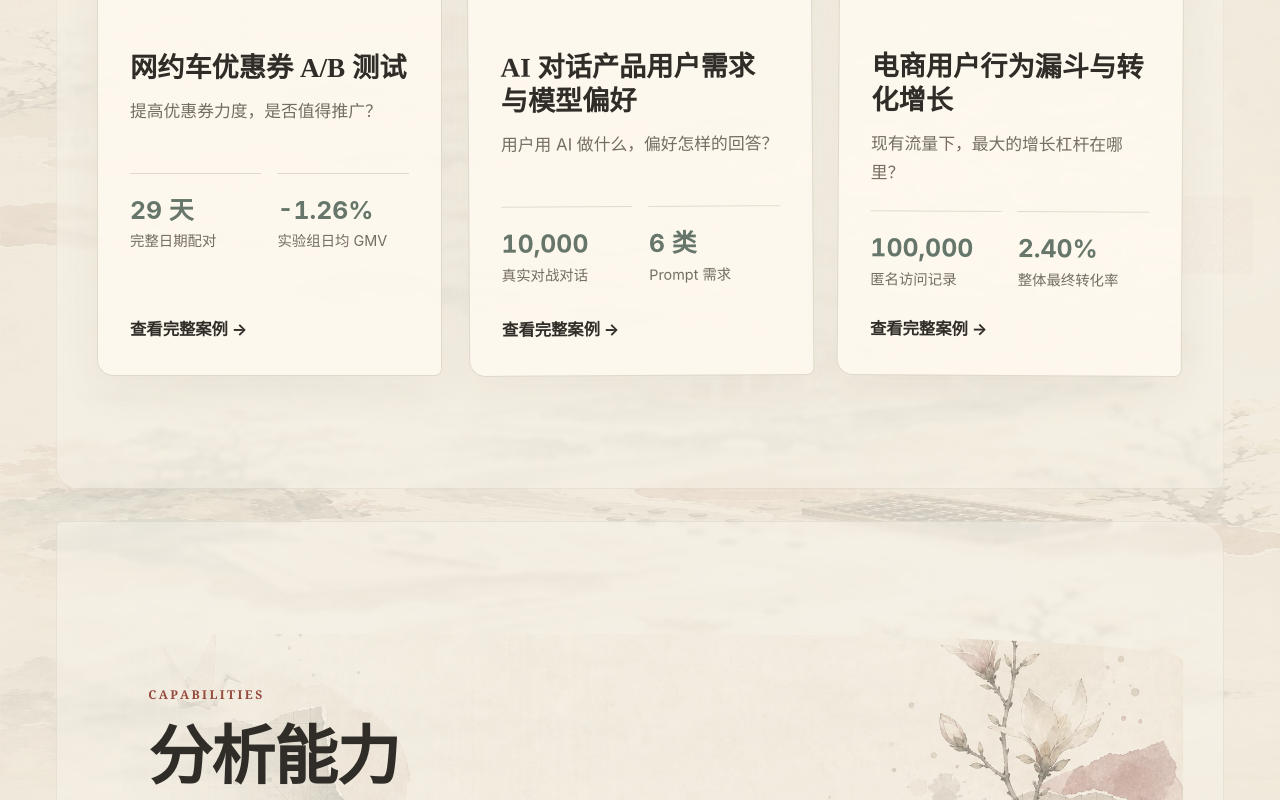
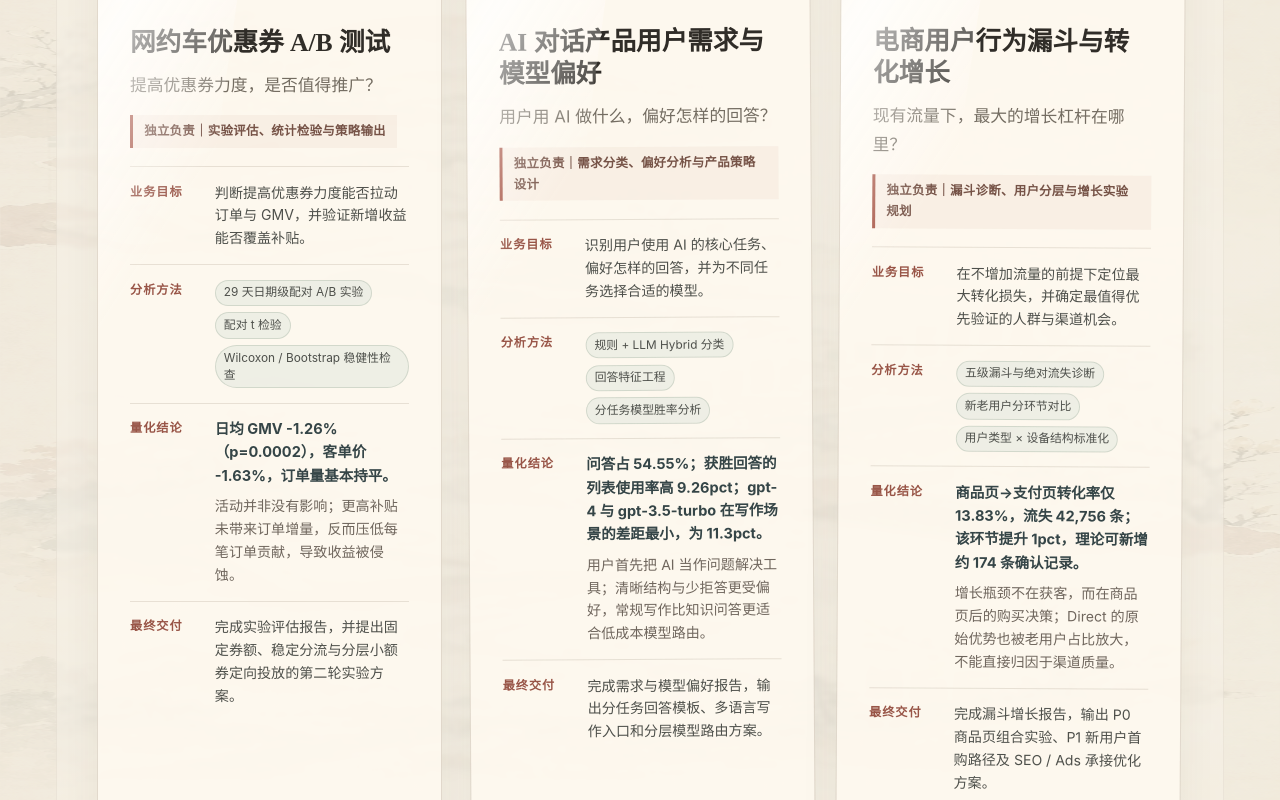
Before and after one commit to lulu04201226/song-tingxuan-portfolio, a Next.js app: page / in a window 1280 px wide. Shown: the part 4820-5620 px from the top of the page. Built offline with nearby package versions, Linux system fonts and the light colour scheme.

Commit message:
Enrich project cards with business context

```diff
--- a/app/globals.css
+++ b/app/globals.css
@@ -291,6 +291,24 @@ html{scroll-behavior:auto!important}
  .case-hero{padding-left:3.2rem;padding-right:3.2rem}
  .project-card{max-width:none}.charts-grid{grid-template-columns:repeat(2,minmax(0,1fr))}
 }
+
+/* Recruiter-facing project summaries: complete enough to scan, compact enough to compare. */
+.project-card-detailed{min-height:700px;padding:1.8rem;isolation:isolate}
+.project-card-detailed h3{margin:2rem 0 .55rem;font-size:clamp(1.55rem,2vw,2rem)}
+.project-card-detailed .question{min-height:auto;margin:.2rem 0 1rem}
+.project-role{align-self:flex-start;margin-bottom:1.15rem;padding:.38rem .7rem;border-left:3px solid var(--clay);background:rgba(181,124,101,.08);color:#765347;font-size:.78rem;font-weight:700;letter-spacing:.02em}
+.project-brief{margin:0;display:grid;gap:0}
+.project-brief>div{display:grid;grid-template-columns:4.5rem minmax(0,1fr);gap:.8rem;padding:.9rem 0;border-top:1px solid rgba(82,64,43,.13)}
+.project-brief dt{color:#985547;font-size:.76rem;font-weight:800;letter-spacing:.08em}
+.project-brief dd{margin:0;color:#4e504b;font-size:.88rem;line-height:1.62}
+.project-brief dd strong{display:block;color:#354547;font-size:.91rem;line-height:1.6}
+.conclusion-reading{display:block;margin-top:.45rem;color:#6f665d}
+.method-chips{display:flex;flex-wrap:wrap;gap:.4rem}
+.method-chips>span{padding:.22rem .5rem;border:1px solid rgba(119,140,121,.24);border-radius:999px;background:rgba(221,229,220,.48);font-size:.74rem;line-height:1.45}
+.project-card-detailed .text-link{padding-top:1.1rem}
+@media(min-width:1200px){.project-card-detailed{min-height:720px}}
+@media(min-width:768px) and (max-width:1199px){.project-card-detailed{min-height:680px}.project-card-detailed:last-child{min-height:0}}
+@media(max-width:767px){.project-card-detailed{min-height:0}.project-brief>div{grid-template-columns:1fr;gap:.32rem}.project-brief dd{font-size:.94rem}.project-role{font-size:.82rem}}
 @media(min-width:1600px){
  body::before{content:"";position:fixed;z-index:-1;pointer-events:none;left:1.5vw;bottom:4vh;width:220px;height:310px;background:url('/visuals/literary-divider.webp') center/contain no-repeat;opacity:.1;filter:saturate(.55);transform:scaleX(-1) rotate(-3deg);mask-image:radial-gradient(ellipse at center,#000 25%,transparent 82%)}
 }
--- a/components/site.tsx
+++ b/components/site.tsx
@@ -1,10 +1,10 @@
 import Link from "next/link";
 import { AcademicCapIcon, ArrowUpRightIcon, BriefcaseIcon, ChartBarIcon, DocumentTextIcon, EnvelopeIcon, Squares2X2Icon, UserIcon } from "@heroicons/react/24/outline";
-import { projects } from "@/data/projects";
+import { projectCardDetails, projects } from "@/data/projects";
 
 export function Header(){return <header className="site-header"><Link href="/" className="brand"><span className="brand-mark">宋</span><span>宋亭萱</span></Link><nav aria-label="主导航"><Link href="/#education">学历背景</Link><Link href="/#experience">实习经历</Link><Link href="/#projects">项目经历</Link><a href="https://github.com/lulu04201226" target="_blank" rel="noreferrer">GitHub <span aria-hidden>↗</span></a></nav></header>}
 export function Footer(){return <footer><div><p className="footer-title">从数据中找到值得行动的答案。</p><p className="muted">数据分析 · 产品分析</p></div><div className="footer-links">{projects.map(p=><a key={p.slug} href={p.github} target="_blank" rel="noreferrer" aria-label={`${p.title} GitHub 仓库（新窗口打开）`}>{p.title}<ArrowUpRightIcon/></a>)}</div></footer>}
-export function ProjectCard({project,index}:{project:(typeof projects)[number],index:number}){return <article className="project-card"><div className="card-top"><span className="index">0{index+1}</span><span className="tag">{project.eyebrow}</span></div><h3>{project.title}</h3><p className="question">{project.question}</p><div className="mini-metrics">{project.metrics.slice(0,2).map(m=><div key={m.label}><strong>{m.value}</strong><span>{m.label}</span></div>)}</div><Link className="text-link" href={`/projects/${project.slug}`}>查看完整案例 <span aria-hidden>→</span></Link></article>}
+export function ProjectCard({project,index}:{project:(typeof projects)[number],index:number}){const detail=projectCardDetails[project.slug];return <article className="project-card project-card-detailed"><div className="card-top"><span className="index">0{index+1}</span><span className="tag">{project.eyebrow}</span></div><h3>{project.title}</h3><p className="question">{project.question}</p><div className="project-role">{detail.role}</div><dl className="project-brief"><div><dt>业务目标</dt><dd>{detail.goal}</dd></div><div><dt>分析方法</dt><dd><span className="method-chips">{detail.methods.map(method=><span key={method}>{method}</span>)}</span></dd></div><div><dt>量化结论</dt><dd><strong>{detail.conclusion}</strong><span className="conclusion-reading">{detail.interpretation}</span></dd></div><div><dt>最终交付</dt><dd>{detail.deliverable}</dd></div></dl><Link className="text-link" href={`/projects/${project.slug}`}>查看完整案例 <span aria-hidden>→</span></Link></article>}
 export function SectionTitle({kicker,title,copy}:{kicker:string,title:string,copy?:string}){return <div className="section-title"><span>{kicker}</span><h2>{title}</h2>{copy&&<p>{copy}</p>}</div>}
 export function GithubButton({href,label="查看项目代码"}:{href:string,label?:string}){return <a className="button" href={href} target="_blank" rel="noreferrer" aria-label={`${label}（新窗口打开）`}><ChartBarIcon/>{label}<ArrowUpRightIcon/></a>}
 export function FeishuButton({href}:{href:string}){const preview=href.startsWith("#");return <a className={`button button-feishu${preview?" is-preview-disabled":""}`} href={href} target={preview?undefined:"_blank"} rel={preview?undefined:"noreferrer"} aria-disabled={preview||undefined} aria-label={preview?"飞书文档将在正式发布后开放":"查看飞书文档（新窗口打开）"}><DocumentTextIcon/>{preview?"飞书文档待开放":"查看飞书文档"}<ArrowUpRightIcon/></a>}
--- a/data/projects.ts
+++ b/data/projects.ts
@@ -14,3 +14,37 @@ export const projects: ProjectCaseStudy[] = [
 ];
 
 export const getProject = (slug: ProjectCaseStudy["slug"]) => projects.find(p => p.slug === slug)!;
+
+export const projectCardDetails: Record<ProjectCaseStudy["slug"], {
+  goal: string;
+  role: string;
+  methods: string[];
+  conclusion: string;
+  interpretation: string;
+  deliverable: string;
+}> = {
+  "ab-test": {
+    goal: "判断提高优惠券力度能否拉动订单与 GMV，并验证新增收益能否覆盖补贴。",
+    role: "独立负责｜实验评估、统计检验与策略输出",
+    methods: ["29 天日期级配对 A/B 实验", "配对 t 检验", "Wilcoxon / Bootstrap 稳健性检查"],
+    conclusion: "日均 GMV -1.26%（p=0.0002），客单价 -1.63%，订单量基本持平。",
+    interpretation: "活动并非没有影响；更高补贴未带来订单增量，反而压低每笔订单贡献，导致收益被侵蚀。",
+    deliverable: "完成实验评估报告，并提出固定券额、稳定分流与分层小额券定向投放的第二轮实验方案。",
+  },
+  "ai-product": {
+    goal: "识别用户使用 AI 的核心任务、偏好怎样的回答，并为不同任务选择合适的模型。",
+    role: "独立负责｜需求分类、偏好分析与产品策略设计",
+    methods: ["规则 + LLM Hybrid 分类", "回答特征工程", "分任务模型胜率分析"],
+    conclusion: "问答占 54.55%；获胜回答的列表使用率高 9.26pct；gpt-4 与 gpt-3.5-turbo 在写作场景的差距最小，为 11.3pct。",
+    interpretation: "用户首先把 AI 当作问题解决工具；清晰结构与少拒答更受偏好，常规写作比知识问答更适合低成本模型路由。",
+    deliverable: "完成需求与模型偏好报告，输出分任务回答模板、多语言写作入口和分层模型路由方案。",
+  },
+  "user-behavior": {
+    goal: "在不增加流量的前提下定位最大转化损失，并确定最值得优先验证的人群与渠道机会。",
+    role: "独立负责｜漏斗诊断、用户分层与增长实验规划",
+    methods: ["五级漏斗与绝对流失诊断", "新老用户分环节对比", "用户类型 × 设备结构标准化"],
+    conclusion: "商品页→支付页转化率仅 13.83%，流失 42,756 条；该环节提升 1pct，理论可新增约 174 条确认记录。",
+    interpretation: "增长瓶颈不在获客，而在商品页后的购买决策；Direct 的原始优势也被老用户占比放大，不能直接归因于渠道质量。",
+    deliverable: "完成漏斗增长报告，输出 P0 商品页组合实验、P1 新用户首购路径及 SEO / Ads 承接优化方案。",
+  },
+};
```
